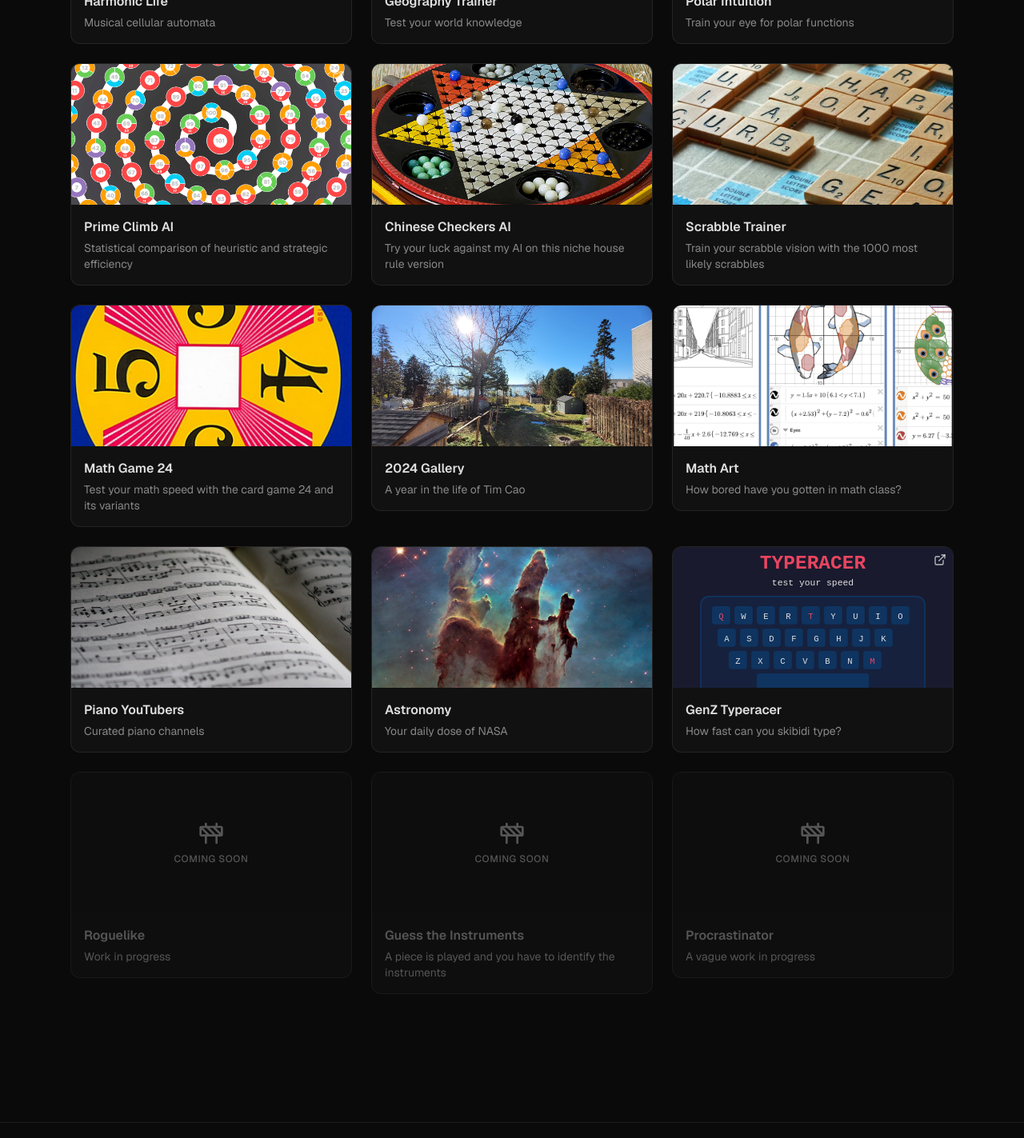
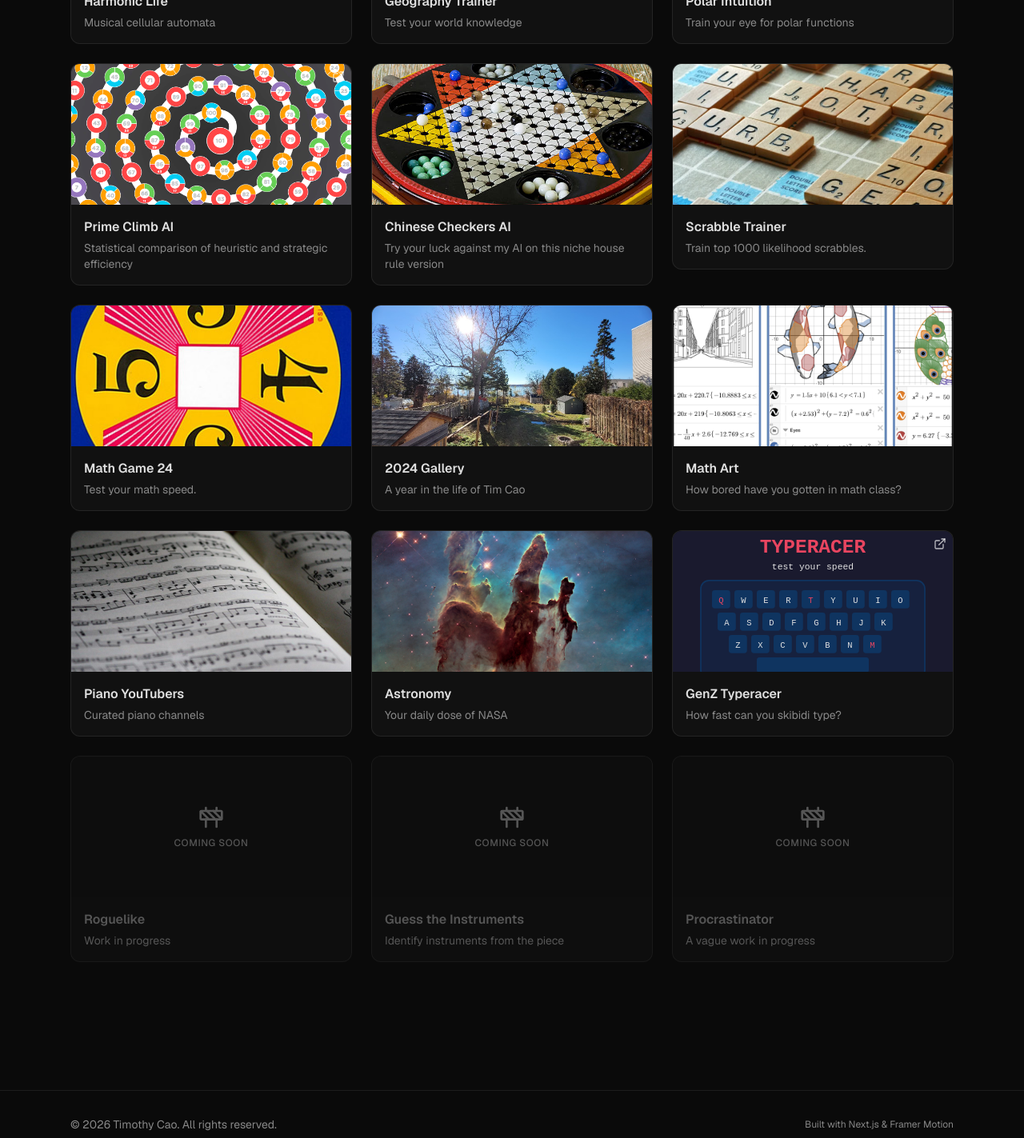
Before and after one commit to Timothy-Cao/Timothy-Cao.github.io, a Next.js app: page /playground in a window 1280 px wide. Shown: the part 1063-2486 px from the top of the page at 80% size. Built offline with nearby package versions, Linux system fonts and the light colour scheme.

Commit message:
Refine playground card descriptions

```diff
--- a/src/data/playground.ts
+++ b/src/data/playground.ts
@@ -90,13 +90,13 @@ export const playgroundCards: PlaygroundCard[] = [
   },
   {
     title: "Scrabble Trainer",
-    subtitle: "Train your scrabble vision with the 1000 most likely scrabbles",
+    subtitle: "Train top 1000 likelihood scrabbles.",
     href: "/playground/games/scrabble",
     coverImage: "/assets/media/games/scrabble.png",
   },
   {
     title: "Math Game 24",
-    subtitle: "Test your math speed with the card game 24 and its variants",
+    subtitle: "Test your math speed.",
     href: "/playground/games/24",
     coverImage: "/assets/media/games/24.png",
   },
@@ -145,7 +145,7 @@ export const playgroundCards: PlaygroundCard[] = [
   },
   {
     title: "Guess the Instruments",
-    subtitle: "A piece is played and you have to identify the instruments",
+    subtitle: "Identify instruments from the piece",
     href: "/playground/beats",
     coverImage: "",
     comingSoon: true,
```
